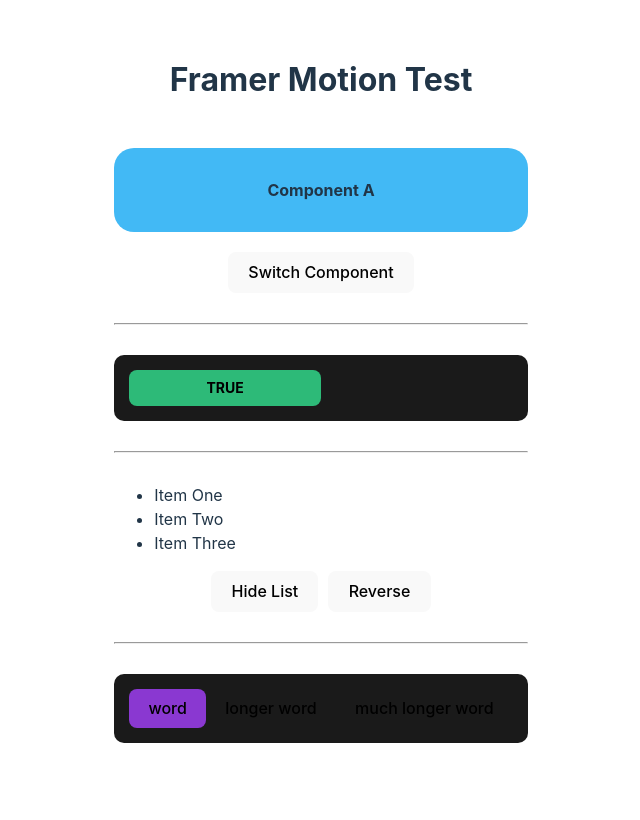
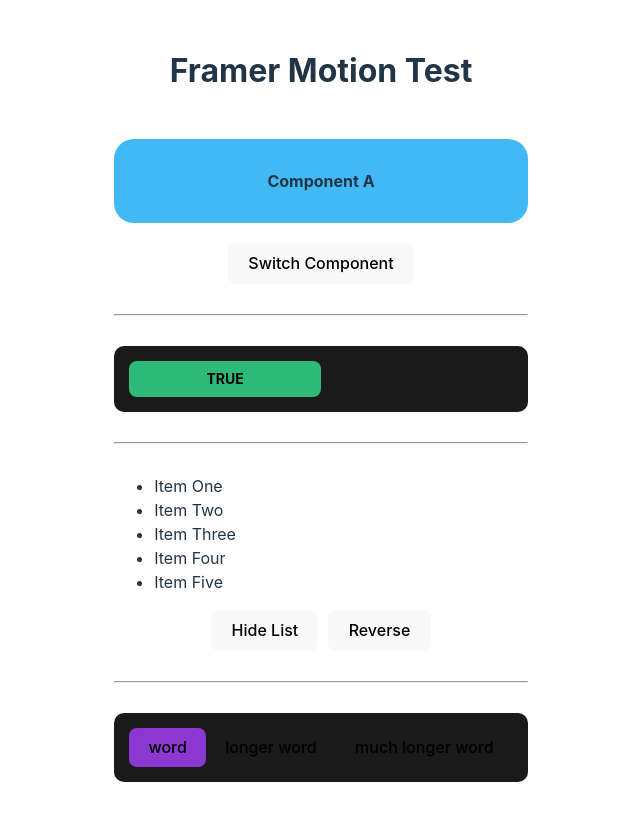
Before and after one commit to Danish-Ehsan/framer-motion-test, a React (Vite) app: page / in a window 1280 px wide. Shown: the top 820 px of the page, without its empty margins (319-959 px from the left). Built offline with nearby package versions, Linux system fonts and the light colour scheme.

Commit message:
Implement drag and drop reordering in ComponentE

```diff
--- a/src/App.jsx
+++ b/src/App.jsx
@@ -1,4 +1,4 @@
-import { useState } from "react";
+import { useState, useRef } from "react";
 import "./App.scss";
 import { motion, AnimatePresence } from "framer-motion";
 
@@ -119,8 +119,11 @@ function ComponentE() {
     const [listItems, setListItems] = useState([
         "Item One",
         "Item Two",
-        "Item Three"
+        "Item Three",
+        "Item Four",
+        "Item Five"
     ]);
+    const dragItemRef = useRef(null);
 
     const list = {
         visible: {
@@ -151,7 +154,50 @@ function ComponentE() {
             >
                 {listItems.map((elm) => {
                     return (
-                        <motion.li key={elm} variants={item} layout>
+                        <motion.li
+                            key={elm}
+                            variants={item}
+                            layout
+                            draggable
+                            onDragStart={() => {
+                                dragItemRef.current = elm;
+                                console.log("onDragStart");
+                            }}
+                            onDragEnter={(e) => {
+                                console.log("onDragEnter", e.target.innerText);
+                                const draggedIndex = listItems.indexOf(
+                                    dragItemRef.current
+                                );
+                                const draggedOverIndex = listItems.indexOf(
+                                    e.target.innerText
+                                );
+                                console.log("draggedIndex", draggedIndex);
+                                console.log(
+                                    "draggedOverIndex",
+                                    draggedOverIndex
+                                );
+
+                                if (draggedIndex !== draggedOverIndex) {
+                                    let newListItems = [
+                                        ...listItems.slice(0, draggedIndex),
+                                        ...listItems.slice(draggedIndex + 1)
+                                    ];
+
+                                    newListItems = [
+                                        ...newListItems.slice(
+                                            0,
+                                            draggedOverIndex
+                                        ),
+                                        listItems[draggedIndex],
+                                        ...newListItems.slice(draggedOverIndex)
+                                    ];
+
+                                    console.log(newListItems);
+
+                                    setListItems(newListItems);
+                                }
+                            }}
+                        >
                             {elm}
                         </motion.li>
                     );
```
